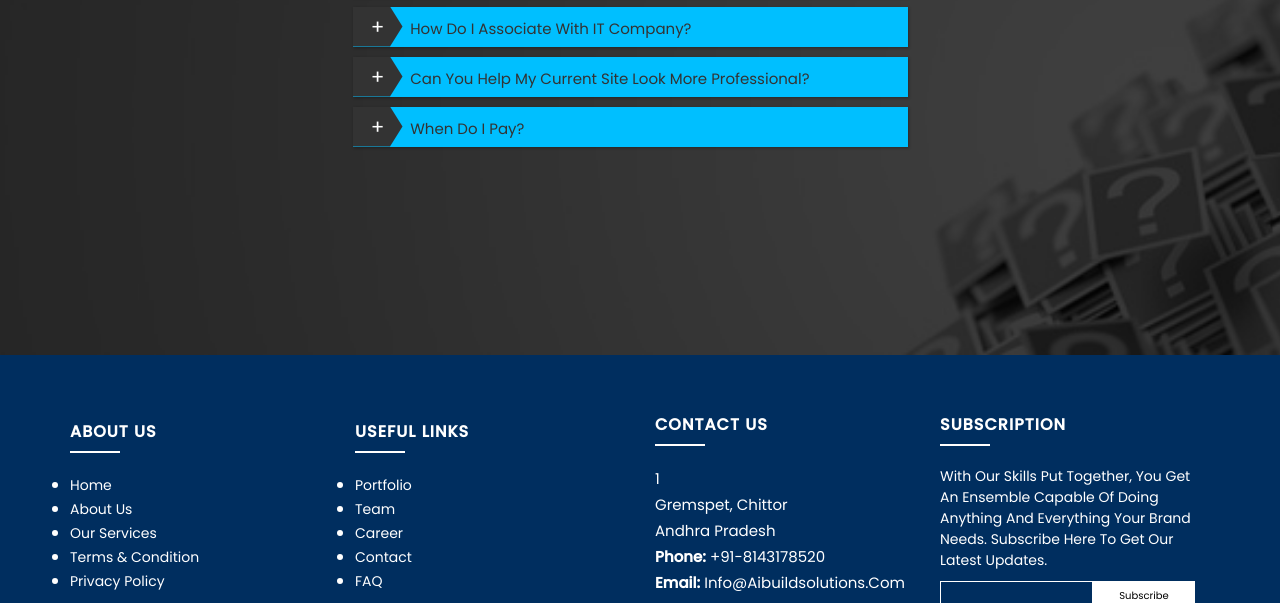
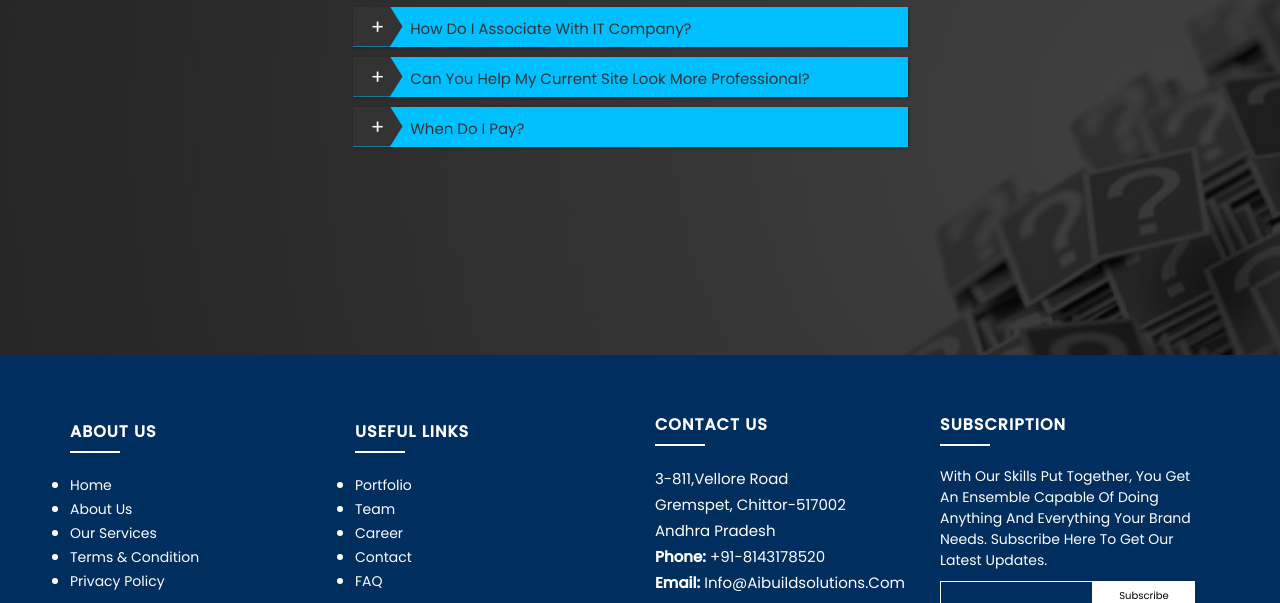
Before and after one commit to AIBUILDSOLUTIONS/ABS, a plain HTML site: page index.html in a window 1280 px wide. Shown: the part 4211-4814 px from the top of the page. Drawn offline with nearby package versions, Linux system fonts and the light colour scheme.

Commit message:
Update index.html
Address Updated

```diff
--- a/index.html
+++ b/index.html
@@ -478,8 +478,8 @@
                   <div class="col-lg-3 col-md-6 footer-contact" style="font-size: 1.5rem;">
                       <h4>Contact Us</h4>
                       <p>
-                          1<br>
-                            Gremspet, Chittor<br>
+                          3-811,Vellore Road<br>
+                            Gremspet, Chittor-517002 <br>
                           Andhra Pradesh <br>
                           <strong>Phone:</strong> +91-8143178520<br>
                           <strong>Email:</strong> info@aibuildsolutions.com<br>
```
